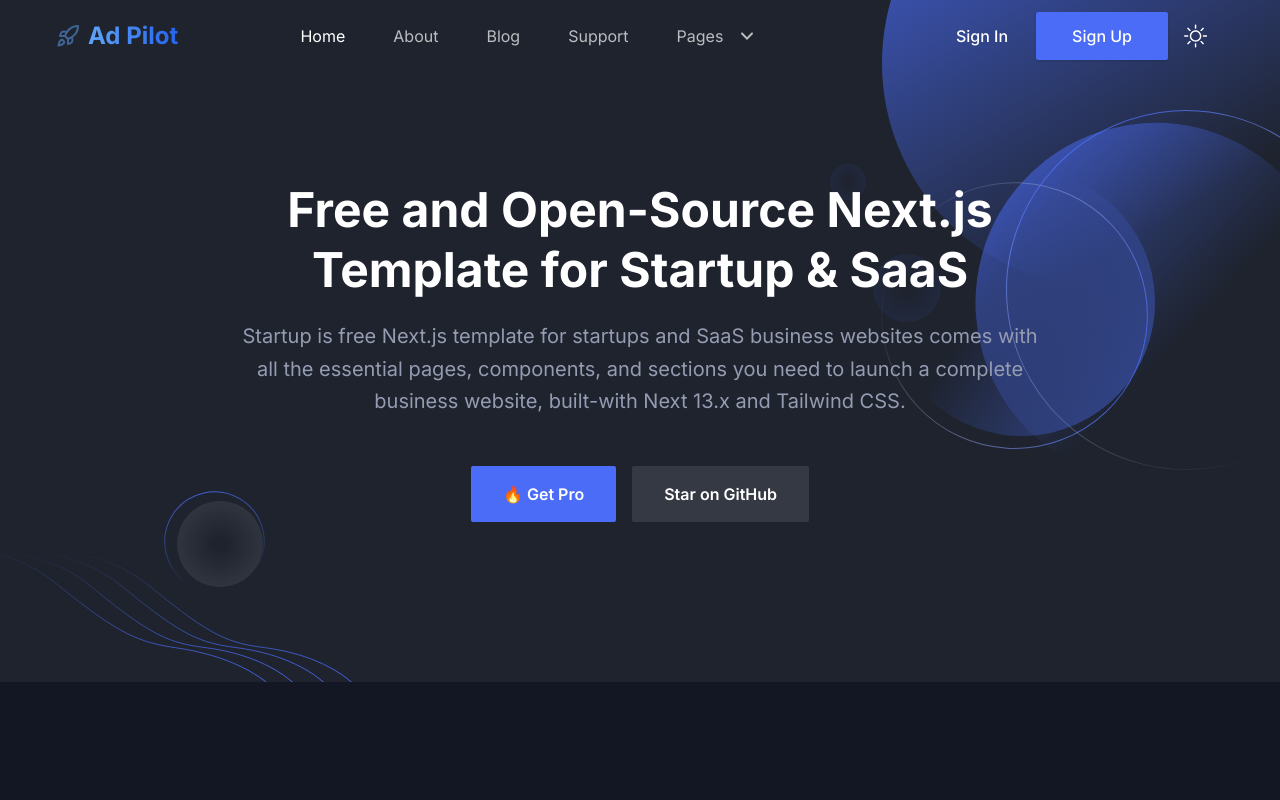
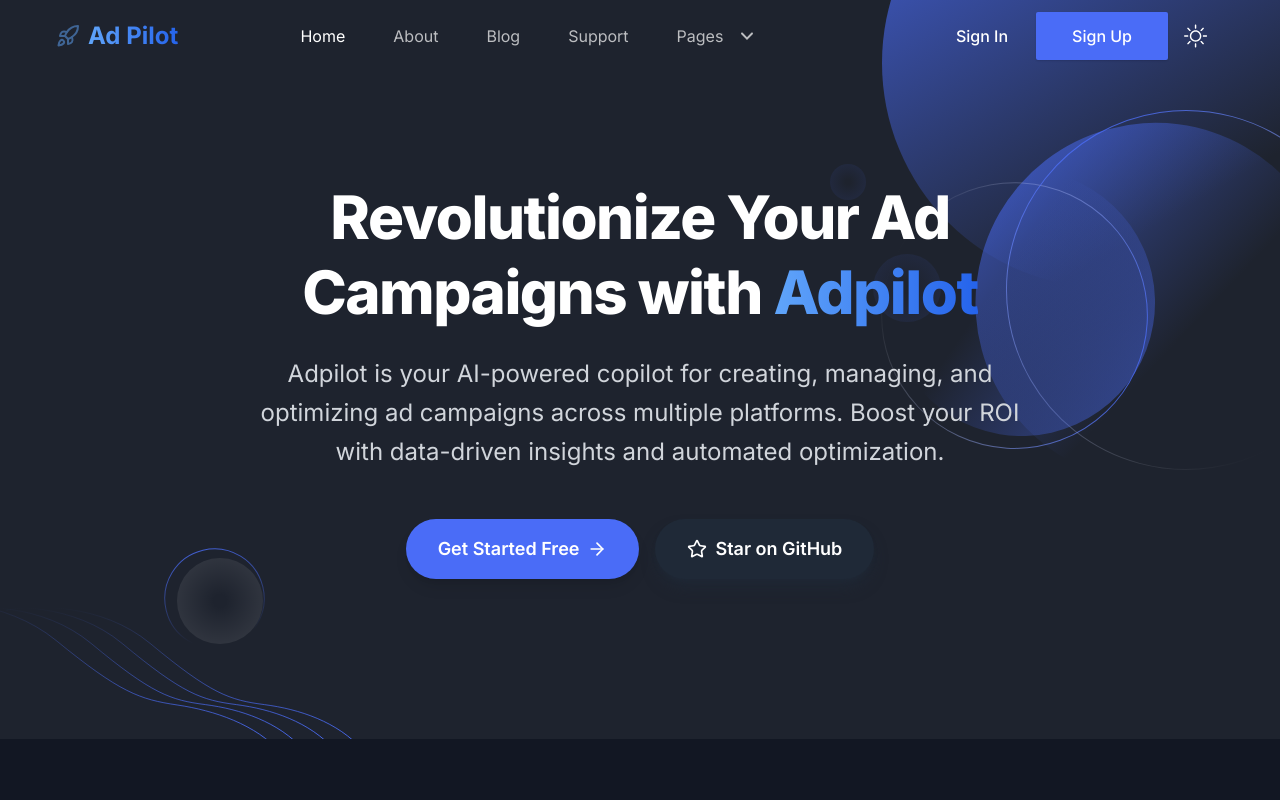
Before and after one commit to saadsohail05/Ad-Pilot, a Next.js app in the folder Frontend/my-app/: page / in a window 1280 px wide. Shown: the top 800 px of the page. Built offline with nearby package versions, Linux system fonts and the light colour scheme.

Commit message:
Landing Page Modified

```diff
--- a/Frontend/my-app/package.json
+++ b/Frontend/my-app/package.json
@@ -11,6 +11,7 @@
   "dependencies": {
     "eslint": "^8.56.0",
     "eslint-config-next": "^14.1.0",
+    "framer-motion": "^11.11.17",
     "lucide": "^0.456.0",
     "lucide-react": "^0.456.0",
     "next": "^14.1.0",
--- a/Frontend/my-app/src/components/Footer/index.tsx
+++ b/Frontend/my-app/src/components/Footer/index.tsx
@@ -1,6 +1,8 @@
 "use client";
 import Image from "next/image";
 import Link from "next/link";
+import { Rocket } from 'lucide-react';
+
 
 const Footer = () => {
   return (
@@ -10,21 +12,14 @@
           <div className="-mx-4 flex flex-wrap">
             <div className="w-full px-4 md:w-1/2 lg:w-4/12 xl:w-5/12">
               <div className="mb-12 max-w-[360px] lg:mb-16">
-                <Link href="/" className="mb-8 inline-block">
-                  <Image
-                    src="/images/logo/logo-2.svg"
-                    alt="logo"
-                    className="w-full dark:hidden"
-                    width={140}
-                    height={30}
-                  />
-                  <Image
-                    src="/images/logo/logo.svg"
-                    alt="logo"
-                    className="hidden w-full dark:block"
-                    width={140}
-                    height={30}
-                  />
+                <Link href="/" className="flex items-center space-x-2 transition-transform hover:scale-105">
+                  <span className="relative">
+                    <Rocket className="h-6 w-6 text-blue-400 animate-pulse" />
+                    <span className="absolute top-0 right-0 h-2 w-2 rounded-full bg-blue-400 animate-ping" />
+                  </span>
+                  <span className="text-2xl font-bold bg-gradient-to-r from-blue-400 to-blue-600 text-transparent bg-clip-text">
+                    Ad Pilot
+                  </span>
                 </Link>
                 <p className="mb-9 text-base leading-relaxed text-body-color dark:text-body-color-dark">
                   Lorem ipsum dolor sit amet, consectetur adipiscing elit.
@@ -214,26 +209,6 @@
 
           <div className="h-px w-full bg-gradient-to-r from-transparent via-[#D2D8E183] to-transparent dark:via-[#959CB183]"></div>
           <div className="py-8">
-            <p className="text-center text-base text-body-color dark:text-white">
-              Template by{" "}
-              <a
-                href="http://uideck.com"
-                target="_blank"
-                rel="noopener noreferrer"
-                className="hover:text-primary"
-              >
-                UIdeck
-              </a>{" "}
-              and{" "}
-              <a
-                href="https://nextjstemplates.com"
-                target="_blank"
-                rel="noopener noreferrer"
-                className="hover:text-primary"
-              >
-                Next.js Templates
-              </a>
-            </p>
           </div>
         </div>
         <div className="absolute right-0 top-14 z-[-1]">
--- a/Frontend/my-app/src/components/Hero/index.tsx
+++ b/Frontend/my-app/src/components/Hero/index.tsx
@@ -1,4 +1,5 @@
-import Link from "next/link";
+import Link from 'next/link'
+import { ArrowRight, Star } from 'lucide-react'
 
 const Hero = () => {
   return (
@@ -11,26 +12,28 @@
           <div className="-mx-4 flex flex-wrap">
             <div className="w-full px-4">
               <div className="mx-auto max-w-[800px] text-center">
-                <h1 className="mb-5 text-3xl font-bold leading-tight text-black dark:text-white sm:text-4xl sm:leading-tight md:text-5xl md:leading-tight">
-                  Free and Open-Source Next.js Template for Startup & SaaS
+                <h1 className="mb-6 text-4xl font-extrabold leading-tight tracking-tight text-gray-900 dark:text-white sm:text-5xl sm:leading-tight md:text-6xl md:leading-tight">
+                  Revolutionize Your Ad Campaigns with{' '}
+                  <span className="inline-block text-transparent bg-clip-text bg-gradient-to-r from-blue-400 to-blue-600">
+                    Adpilot
+                  </span>
                 </h1>
-                <p className="mb-12 text-base !leading-relaxed text-body-color dark:text-body-color-dark sm:text-lg md:text-xl">
-                  Startup is free Next.js template for startups and SaaS
-                  business websites comes with all the essential pages,
-                  components, and sections you need to launch a complete
-                  business website, built-with Next 13.x and Tailwind CSS.
+                <p className="mb-12 text-xl !leading-relaxed text-gray-700 dark:text-gray-300 sm:text-2xl">
+                  Adpilot is your AI-powered copilot for creating, managing, and optimizing ad campaigns across multiple platforms. Boost your ROI with data-driven insights and automated optimization.
                 </p>
                 <div className="flex flex-col items-center justify-center space-y-4 sm:flex-row sm:space-x-4 sm:space-y-0">
                   <Link
-                    href="https://nextjstemplates.com/templates/saas-starter-startup"
-                    className="rounded-sm bg-primary px-8 py-4 text-base font-semibold text-white duration-300 ease-in-out hover:bg-primary/80"
+                    href="/get-started"
+                    className="group inline-flex items-center justify-center rounded-full bg-primary px-8 py-4 text-lg font-semibold text-white shadow-lg transition-all duration-300 ease-in-out hover:bg-primary-600 hover:shadow-primary-500/25 focus:outline-none focus:ring-2 focus:ring-primary-500 focus:ring-offset-2 dark:shadow-lg dark:shadow-primary-800/80"
                   >
-                    🔥 Get Pro
+                    Get Started Free
+                    <ArrowRight className="ml-2 h-5 w-5 transition-transform duration-300 ease-in-out group-hover:translate-x-1" />
                   </Link>
                   <Link
-                    href="https://github.com/NextJSTemplates/startup-nextjs"
-                    className="inline-block rounded-sm bg-black px-8 py-4 text-base font-semibold text-white duration-300 ease-in-out hover:bg-black/90 dark:bg-white/10 dark:text-white dark:hover:bg-white/5"
+                    href="https://github.com/saadsohail05/Ad-Pilot"
+                    className="group inline-flex items-center justify-center rounded-full bg-white px-8 py-4 text-lg font-semibold text-gray-900 shadow-lg transition-all duration-300 ease-in-out hover:bg-gray-50 hover:shadow-gray-500/25 focus:outline-none focus:ring-2 focus:ring-gray-500 focus:ring-offset-2 dark:bg-gray-800 dark:text-white dark:hover:bg-gray-700 dark:shadow-lg dark:shadow-gray-800/80"
                   >
+                    <Star className="mr-2 h-5 w-5 transition-all duration-300 ease-in-out group-hover:text-yellow-500" />
                     Star on GitHub
                   </Link>
                 </div>
```
Also changed, not shown: 1 other file (tests, documents, lock files or other folders).
